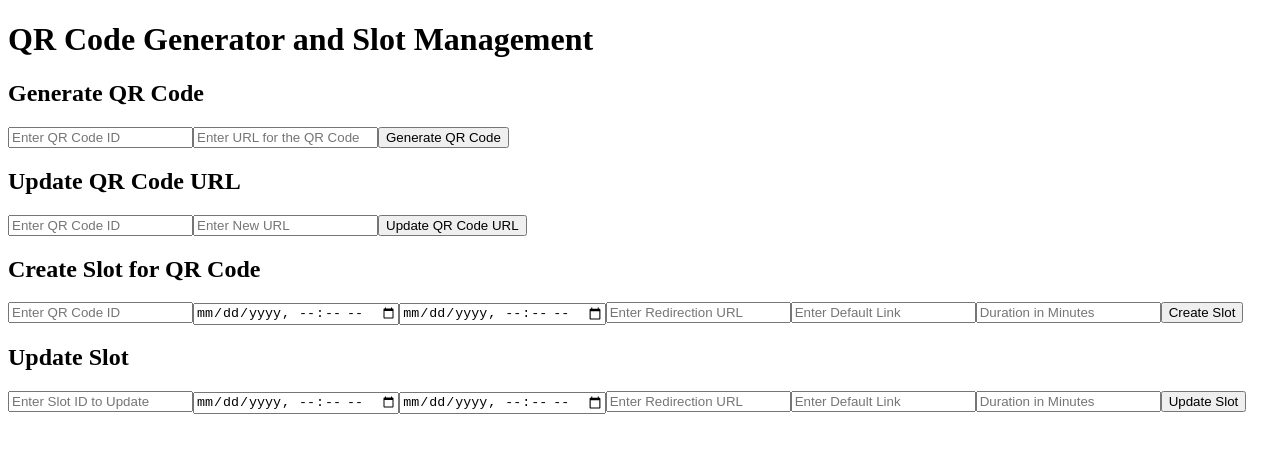
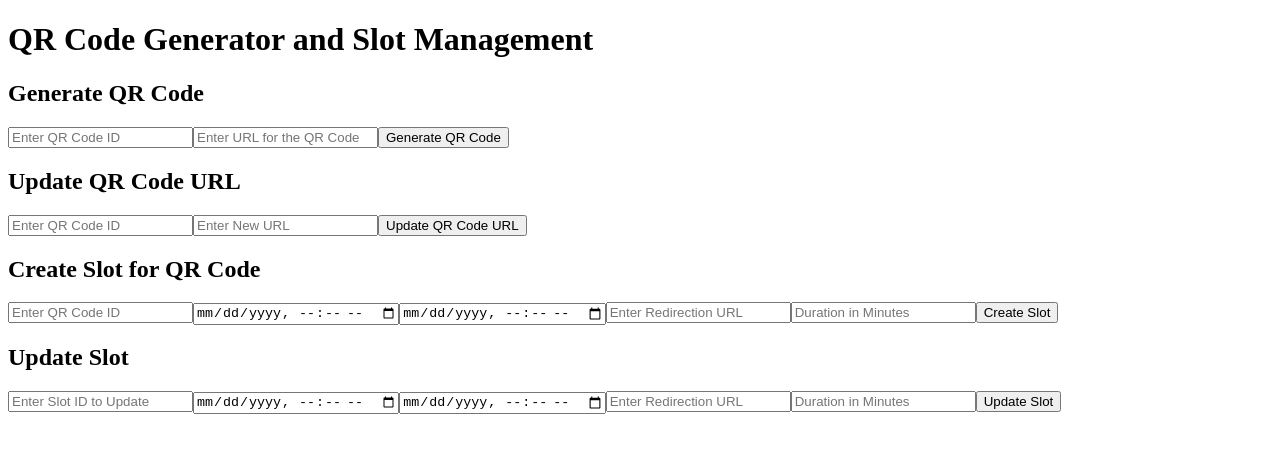
Before and after one commit to huehueadi/qrFrontend, a React (Create React App) app: page / in a window 1280 px wide. Shown: the top 452 px of the page. Built offline with nearby package versions, Linux system fonts and the light colour scheme.

Commit message:
Initial commit for QR code frontend

```diff
--- a/src/QRCodeGenerator.js
+++ b/src/QRCodeGenerator.js
@@ -12,13 +12,11 @@ function App() {
   const [startTime, setStartTime] = useState('');
   const [endTime, setEndTime] = useState('');
   const [redirectionUrl, setRedirectionUrl] = useState('');
-  const [defaultUrl, setDefaultUrl] = useState('');
   const [durationInMinutes, setDurationInMinutes] = useState('');
   const [slotMessage, setSlotMessage] = useState('');
   const [slotId, setSlotId] = useState('');
 
-  // API URL for your backend
-  const apiUrl = 'https://qrbackend-aio3.onrender.com/api';  // Adjust this to your actual API URL
+  const apiUrl = 'https://qrbackend-aio3.onrender.com/api';  // Your backend URL
 
   // Generate QR Code
   const generateQrCode = async () => {
@@ -33,13 +31,13 @@ function App() {
         headers: {
           'Content-Type': 'application/json',
         },
-        body: JSON.stringify({ qrCodeId, url, durationInMinutes: 60 }),  // Default duration set to 60 minutes
+        body: JSON.stringify({ qrCodeId, url, durationInMinutes: 60 }),  // Duration is optional, can be set based on the requirement
       });
 
       const data = await response.json();
       if (response.ok) {
         setMessage(data.message);
-        setQrCodeUrl(data.qrCodeUrl); // Display the generated QR Code image URL
+        setQrCodeUrl(data.qrCodeUrl); // Display generated QR code URL
       } else {
         setMessage(data.message);
       }
@@ -77,7 +75,7 @@ function App() {
 
   // Create Slot
   const createSlot = async () => {
-    if (!qrCodeId || !startTime || !endTime || !redirectionUrl || !defaultUrl || !durationInMinutes) {
+    if (!qrCodeId || !startTime || !endTime || !redirectionUrl || !durationInMinutes) {
       setSlotMessage('All fields are required for slot creation.');
       return;
     }
@@ -88,7 +86,7 @@ function App() {
         headers: {
           'Content-Type': 'application/json',
         },
-        body: JSON.stringify({ qrCodeId, startTime, endTime, redirectionUrl, defaultUrl, durationInMinutes }),
+        body: JSON.stringify({ qrCodeId, startTime, endTime, redirectionUrl, durationInMinutes }),
       });
 
       const data = await response.json();
@@ -104,7 +102,7 @@ function App() {
 
   // Update Slot
   const updateSlot = async () => {
-    if (!slotId || !startTime || !endTime || !redirectionUrl || !defaultUrl || !durationInMinutes) {
+    if (!slotId || !startTime || !endTime || !redirectionUrl || !durationInMinutes) {
       setSlotMessage('All fields are required for slot update.');
       return;
     }
@@ -115,7 +113,7 @@ function App() {
         headers: {
           'Content-Type': 'application/json',
         },
-        body: JSON.stringify({ startTime, endTime, redirectionUrl, defaultUrl, durationInMinutes }),
+        body: JSON.stringify({ startTime, endTime, redirectionUrl, durationInMinutes }),
       });
 
       const data = await response.json();
@@ -208,12 +206,6 @@ function App() {
           onChange={(e) => setRedirectionUrl(e.target.value)}
         />
         <input
-          type="text"
-          placeholder="Enter Default Link"
-          value={defaultUrl}
-          onChange={(e) => setDefaultUrl(e.target.value)}
-        />
-        <input
           type="number"
           placeholder="Duration in Minutes"
           value={durationInMinutes}
@@ -250,12 +242,6 @@ function App() {
           onChange={(e) => setRedirectionUrl(e.target.value)}
         />
         <input
-          type="text"
-          placeholder="Enter Default Link"
-          value={defaultUrl}
-          onChange={(e) => setDefaultUrl(e.target.value)}
-        />
-        <input
           type="number"
           placeholder="Duration in Minutes"
           value={durationInMinutes}
```
